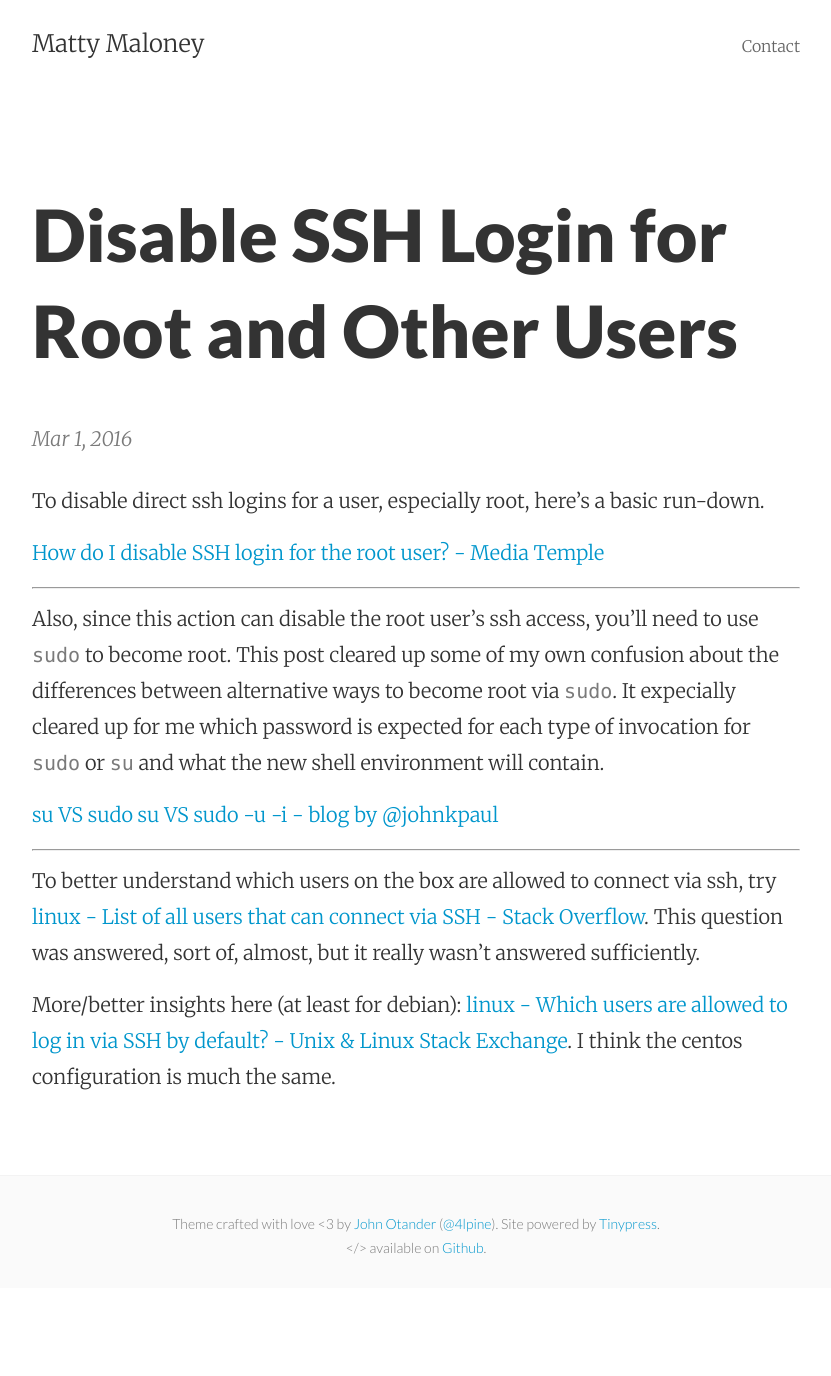
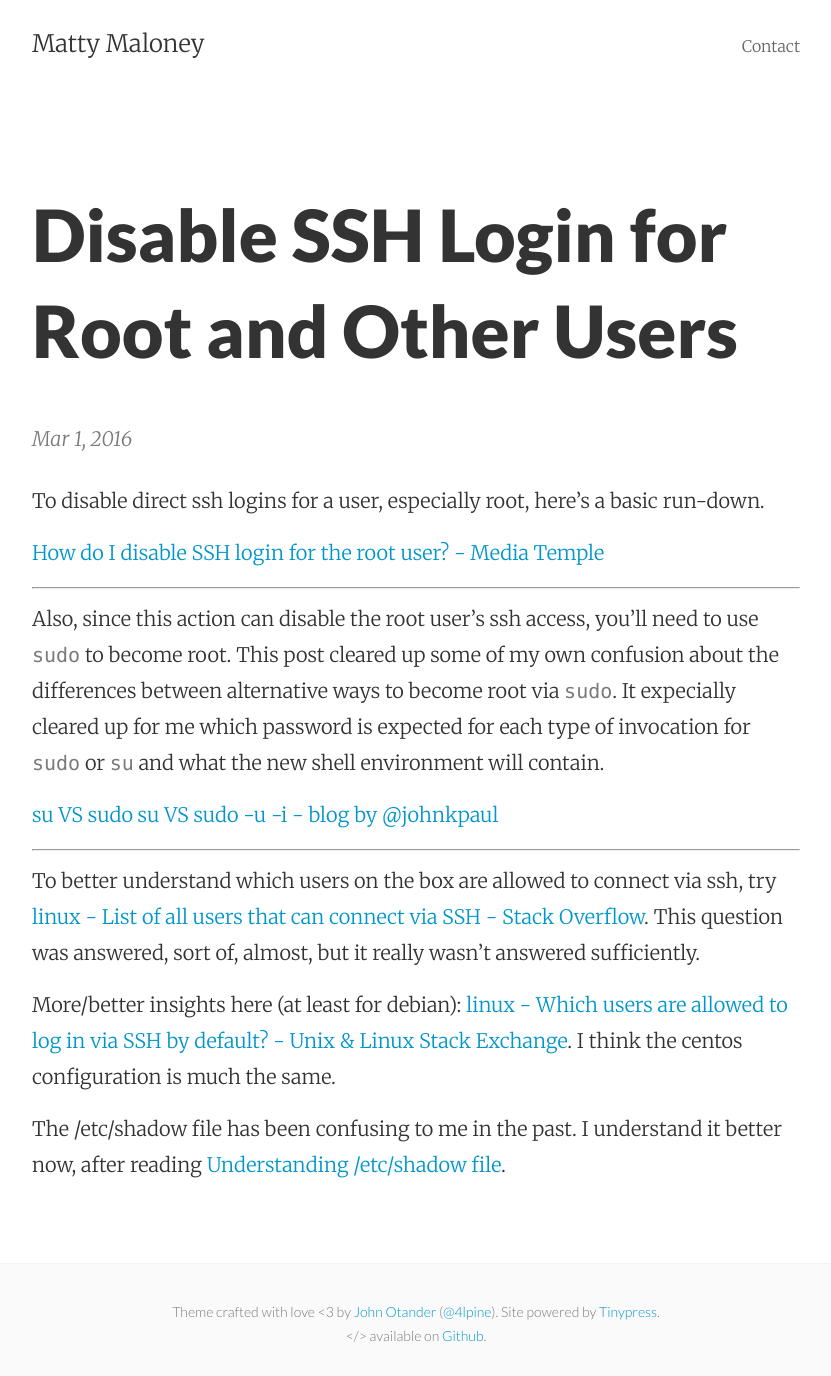
Before and after one commit to mattymaloney/mattymaloney.github.io, a Jekyll site: the page built from _posts/2016-03-01-disable-ssh-login.md, in a window 1280 px wide. Shown: the whole page, without its empty margins (224-1055 px from the left). Built offline with Jekyll 4.4.1, drawn with Linux system fonts in a browser that asks for light colours; before the commit the page ends 1288 px from its top, so only the background shows below that.

Commit message:
Updated 2016-03-01-disable-ssh-login.md

```diff
--- a/_posts/2016-03-01-disable-ssh-login.md
+++ b/_posts/2016-03-01-disable-ssh-login.md
@@ -3,6 +3,7 @@ published: true
 layout: post
 title: Disable SSH Login for Root and Other Users
 ---
+
 
 To disable direct ssh logins for a user, especially root, here's a basic run-down.
 
@@ -19,3 +20,5 @@ Also, since this action can disable the root user's ssh access, you'll need to u
 To better understand which users on the box are allowed to connect via ssh, try [linux - List of all users that can connect via SSH - Stack Overflow](http://stackoverflow.com/questions/15802179/list-of-all-users-that-can-connect-via-ssh). This question was answered, sort of, almost, but it really wasn't answered sufficiently.
 
 More/better insights here (at least for debian): [linux - Which users are allowed to log in via SSH by default? - Unix & Linux Stack Exchange](http://unix.stackexchange.com/questions/36804/which-users-are-allowed-to-log-in-via-ssh-by-default). I think the centos configuration is much the same.
+
+The /etc/shadow file has been confusing to me in the past. I understand it better now, after reading [Understanding /etc/shadow file](http://www.cyberciti.biz/faq/understanding-etcshadow-file/).
```
